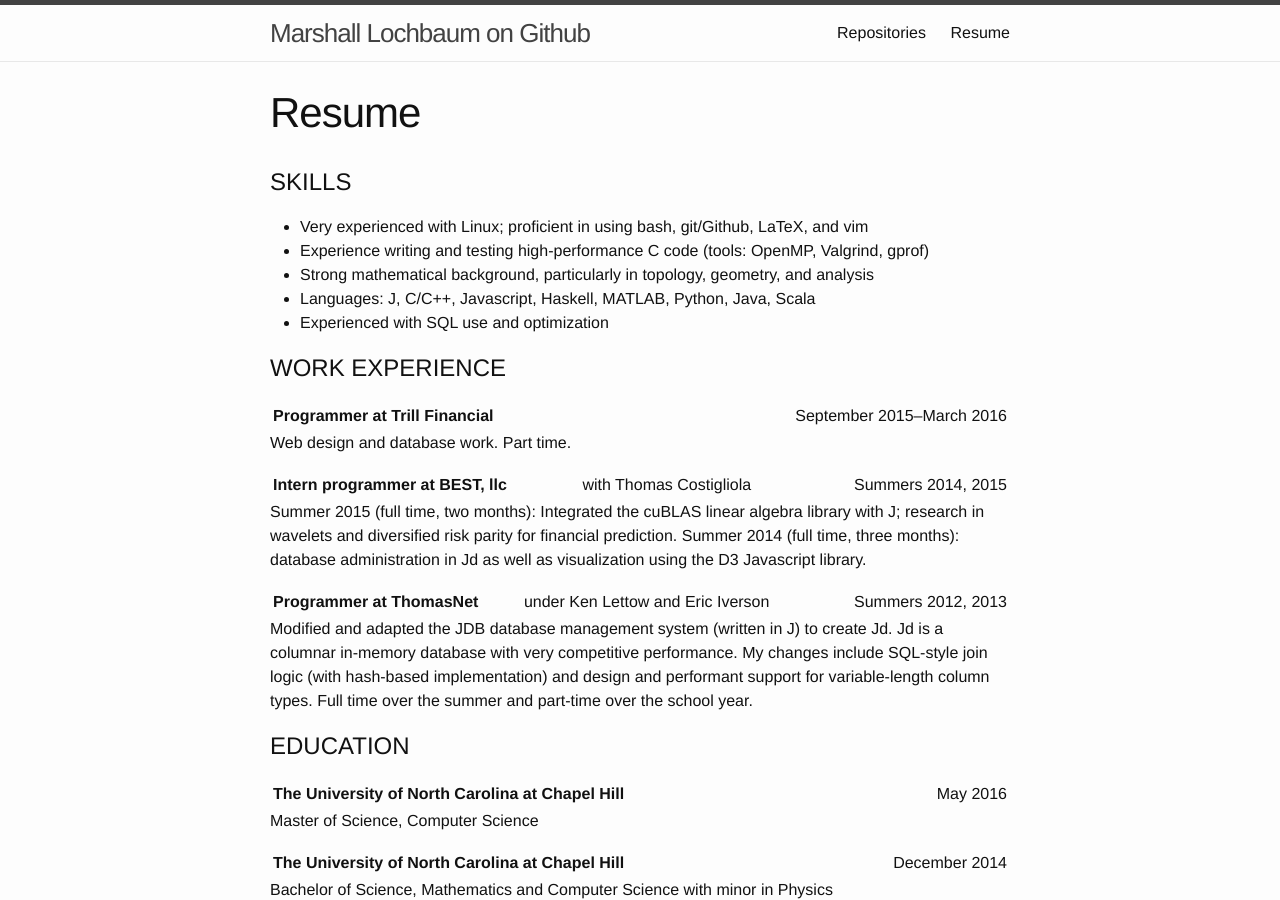
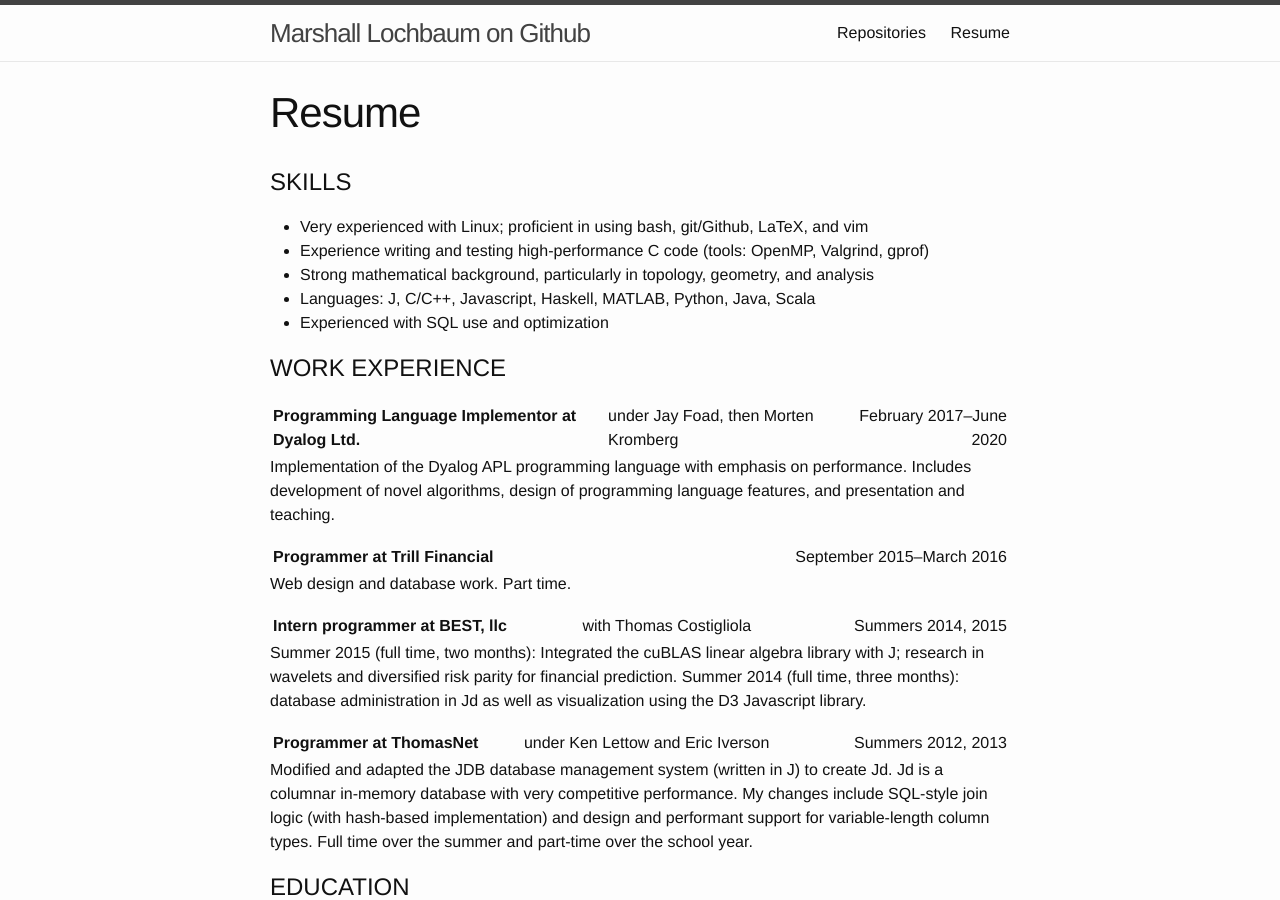
Before and after one commit to mlochbaum/mlochbaum.github.io, a Jekyll site: the page built from resume.markdown, in a window 1280 px wide and 900 px high. Built offline with Jekyll 4.4.1, drawn with Linux system fonts in a browser that asks for light colours.

Commit message:
Add Dyalog to resume

```diff
--- a/resume.markdown
+++ b/resume.markdown
@@ -14,6 +14,15 @@ title:  "Resume"
 
 
 # WORK EXPERIENCE
+
+|---
+|:-|:-:|-:|
+| **Programming Language Implementor at Dyalog Ltd.** | under Jay Foad, then Morten Kromberg | February 2017--June 2020 |
+{: .resume-row}
+
+Implementation of the Dyalog APL programming language with emphasis on
+performance. Includes development of novel algorithms, design of
+programming language features, and presentation and teaching.
 
 |---
 |:-|:-:|-:|
```
